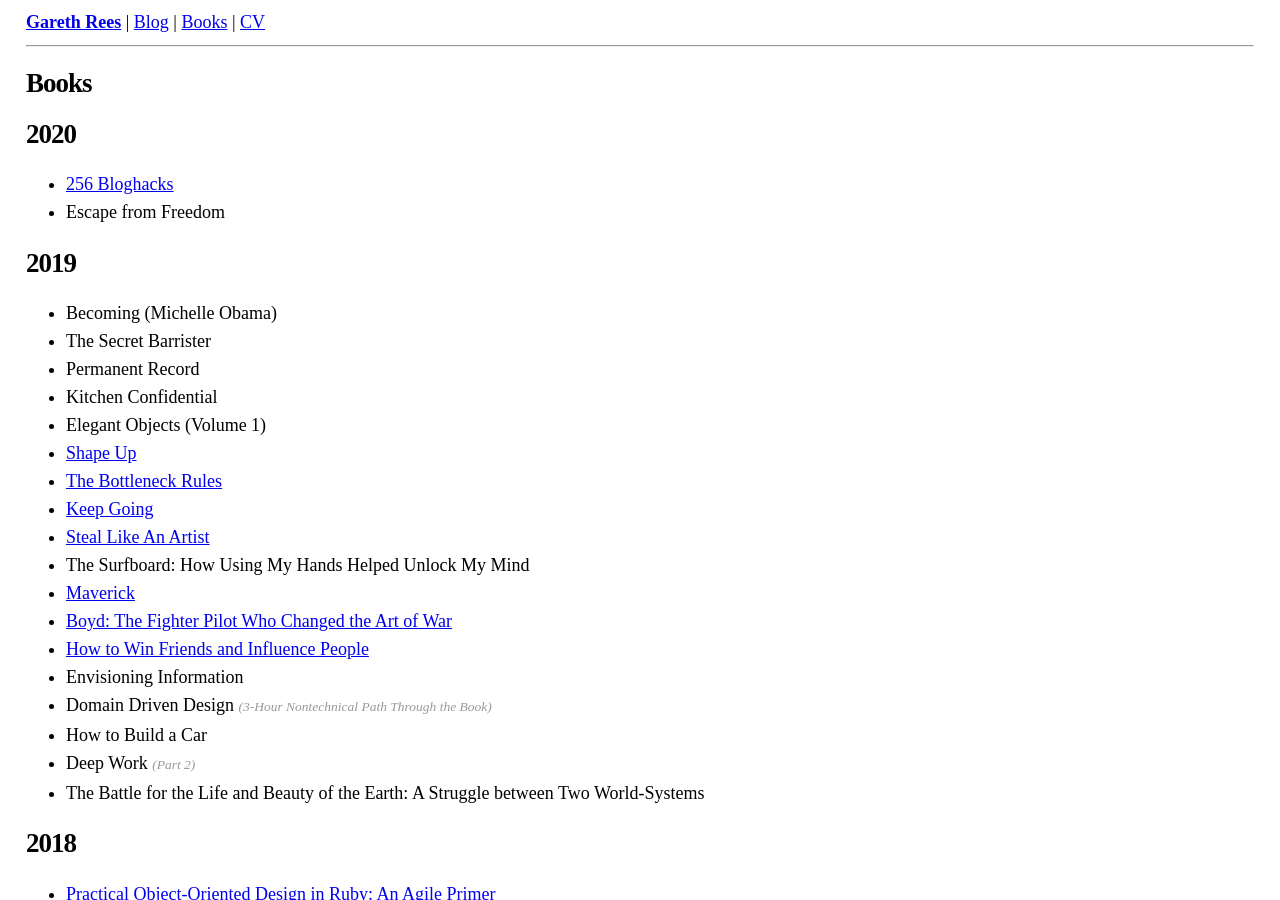
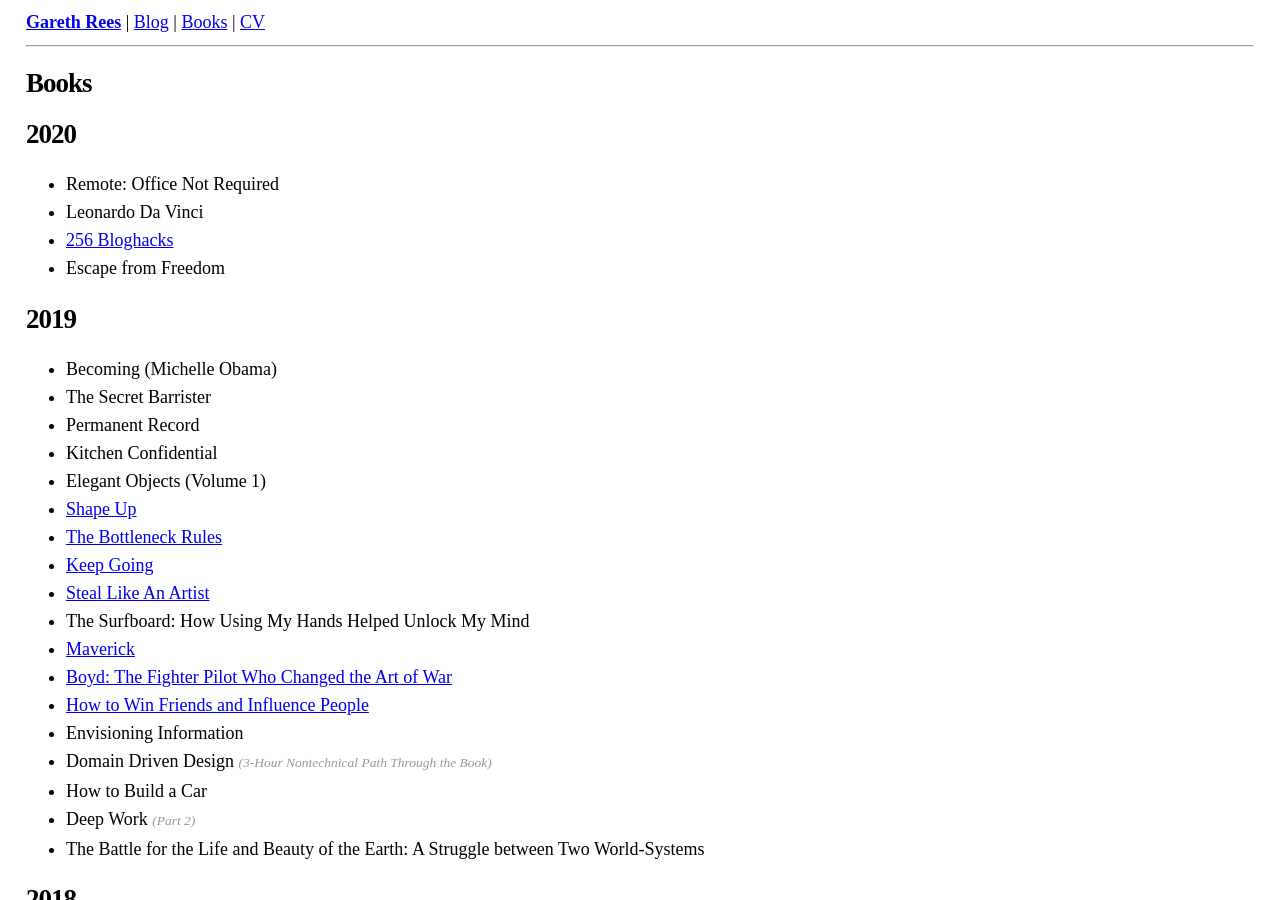
Before and after one commit to garethrees/garethrees.github.com, a Jekyll site: the page built from books.html, in a window 1280 px wide and 900 px high. Built offline with Jekyll 4.4.1, drawn with Linux system fonts in a browser that asks for light colours.

Commit message:
Update books

```diff
--- a/_data/books.yml
+++ b/_data/books.yml
@@ -1,4 +1,6 @@
 2020:
+- title: "Remote: Office Not Required"
+- title: Leonardo Da Vinci
 - title: 256 Bloghacks
   post: /2020/04/05/book-notes-256-bloghacks
 - title: Escape from Freedom
```
